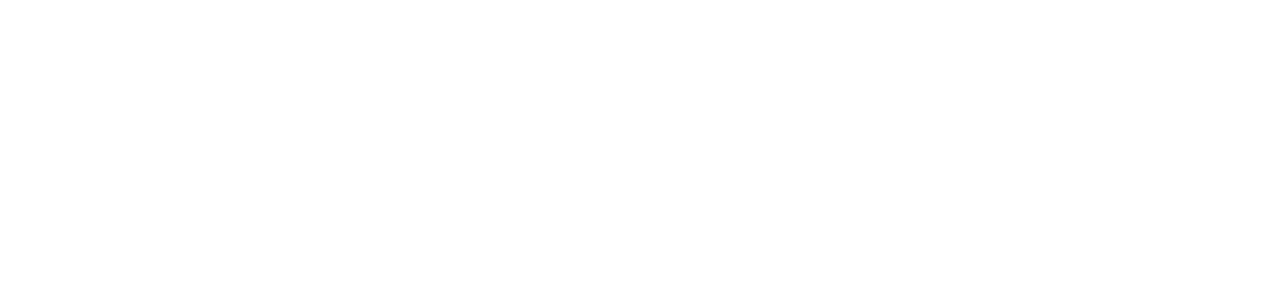
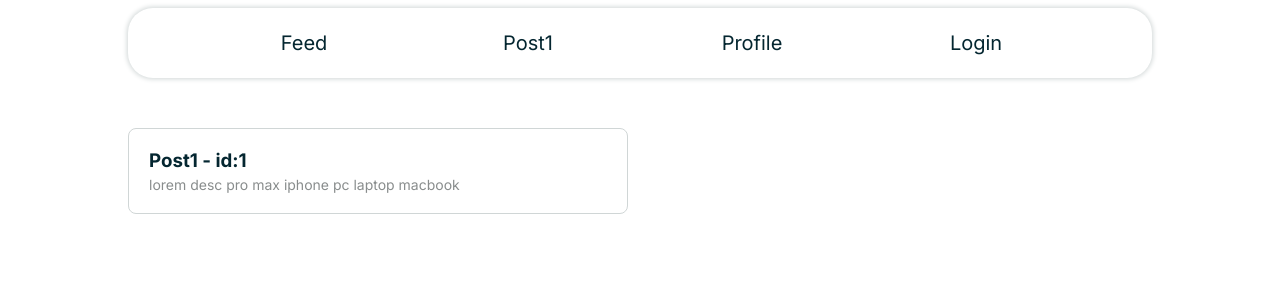
Before and after one commit to devhouda/pulse, a React (Vite) app in the folder client/: page /post/1 in a window 1280 px wide. Before the commit this address had no page. Shown: the top 300 px of the page. Built offline with nearby package versions, Linux system fonts and the light colour scheme.

Commit message:
add post route, add active styling to navbar using NavLink, 404 handling

```diff
--- a/client/src/components/Navbar.jsx
+++ b/client/src/components/Navbar.jsx
@@ -1,19 +1,35 @@
 import styles from "./Navbar.module.css";
-import { Link } from "react-router";
+import { NavLink } from "react-router";
 
 const Navbar = () => {
   return (
     <nav className={styles.navbar}>
-      <Link className={styles.link} to="/">
+      <NavLink
+        to="/"
+        className={({ isActive }) => (isActive ? styles.active : styles.link)}
+      >
         Feed
-      </Link>
+      </NavLink>
+      {/* change later to "/post/:id" */}
+      <NavLink
+        to="/post/post1id123"
+        className={({ isActive }) => (isActive ? styles.active : styles.link)}
+      >
+        Post1
+      </NavLink>
       {/* change later to "/profile/:username" */}
-      <Link className={styles.link} to="/profile/devhouda">
+      <NavLink
+        to="/profile/devhouda"
+        className={({ isActive }) => (isActive ? styles.active : styles.link)}
+      >
         Profile
-      </Link>
-      <Link className={styles.link} to="/login">
+      </NavLink>
+      <NavLink
+        to="/login"
+        className={({ isActive }) => (isActive ? styles.active : styles.link)}
+      >
         Login
-      </Link>
+      </NavLink>
     </nav>
   );
 };
--- a/client/src/components/Navbar.module.css
+++ b/client/src/components/Navbar.module.css
@@ -24,6 +24,21 @@
   justify-content: center;
 }
 
+.active {
+  text-decoration: none;
+  cursor: pointer;
+  font-size: 20px;
+  padding: 8px;
+  border-radius: 25px;
+  width: 100px;
+  height: 50px;
+  display: flex;
+  align-items: center;
+  justify-content: center;
+  color: white;
+  background-color: #041421;
+}
+
 .link:hover {
   color: white;
   background-color: #041421;
--- /dev/null
+++ b/client/src/components/PageNotFound.jsx
@@ -0,0 +1,9 @@
+const PageNotFound = () => {
+  return (
+    <div style={{ textAlign: "center", marginTop: "50px" }}>
+      🙅‍♀️ Page Not Found!
+    </div>
+  );
+};
+
+export default PageNotFound;
--- /dev/null
+++ b/client/src/components/Post.jsx
@@ -0,0 +1,22 @@
+import { useParams } from "react-router";
+import styles from "./Post.module.css";
+
+const Post = () => {
+  let params = useParams();
+  let id = params.id;
+
+  return (
+    <>
+      <div className={styles.container}>
+        <div className={styles.post}>
+          <h3 className={styles.title}>Post1 - id:{id}</h3>
+          <p className={styles.description}>
+            lorem desc pro max iphone pc laptop macbook
+          </p>
+        </div>
+      </div>
+    </>
+  );
+};
+
+export default Post;
--- /dev/null
+++ b/client/src/components/Post.module.css
@@ -0,0 +1,21 @@
+.container {
+  max-width: 80%;
+  margin: 50px auto;
+}
+
+.post {
+  max-width: 500px;
+  border: 1px solid #d0d6d6;
+  border-radius: 8px;
+  padding: 20px;
+}
+
+.title {
+  color: #042630;
+  margin-bottom: 4px;
+}
+
+.description {
+  color: #898d8d;
+  font-size: 14px;
+}
--- a/client/src/components/Profile.jsx
+++ b/client/src/components/Profile.jsx
@@ -6,7 +6,7 @@
 
   return (
     <>
-      <div>{username}</div>
+      <div style={{ textAlign: "center", marginTop: "50px" }}>{username}</div>
     </>
   );
 };
--- a/client/src/main.jsx
+++ b/client/src/main.jsx
@@ -7,6 +7,8 @@
 import Profile from "./components/Profile.jsx";
 import Layout from "./components/Layout.jsx";
 import Feed from "./components/Feed.jsx";
+import Post from "./components/Post.jsx";
+import PageNotFound from "./components/PageNotFound.jsx";
 
 createRoot(document.getElementById("root")).render(
   <StrictMode>
@@ -16,6 +18,8 @@
           <Route path="/" element={<Feed />} />
           <Route path="/login" element={<Login />} />
           <Route path="/profile/:username" element={<Profile />} />
+          <Route path="/post/:id" element={<Post />} />
+          <Route path="*" element={<PageNotFound />} />
         </Route>
       </Routes>
     </BrowserRouter>
```
